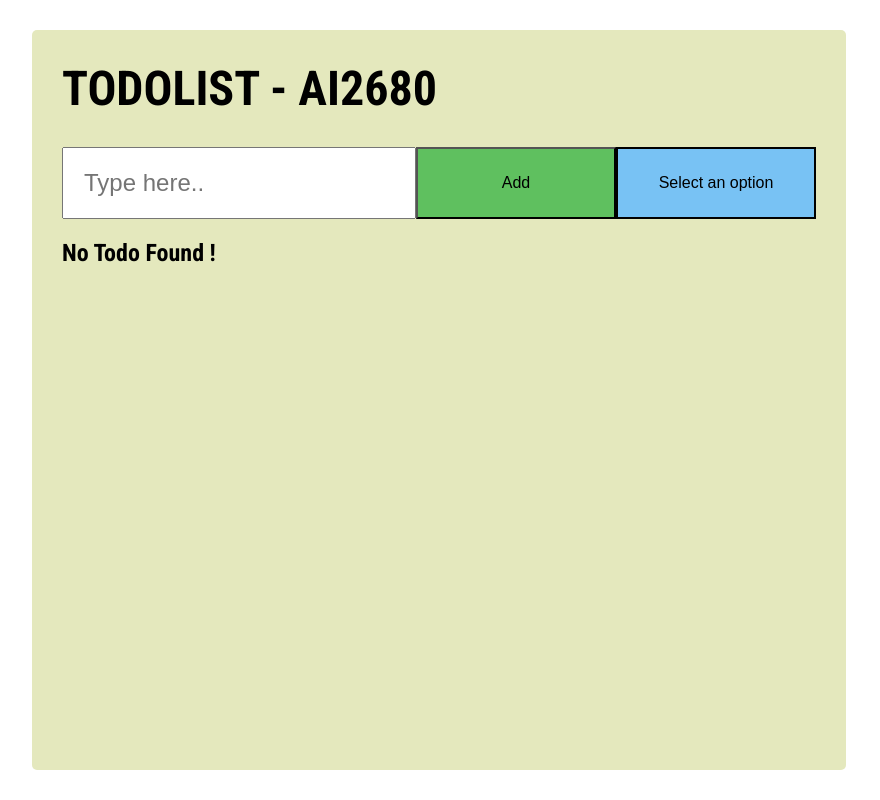
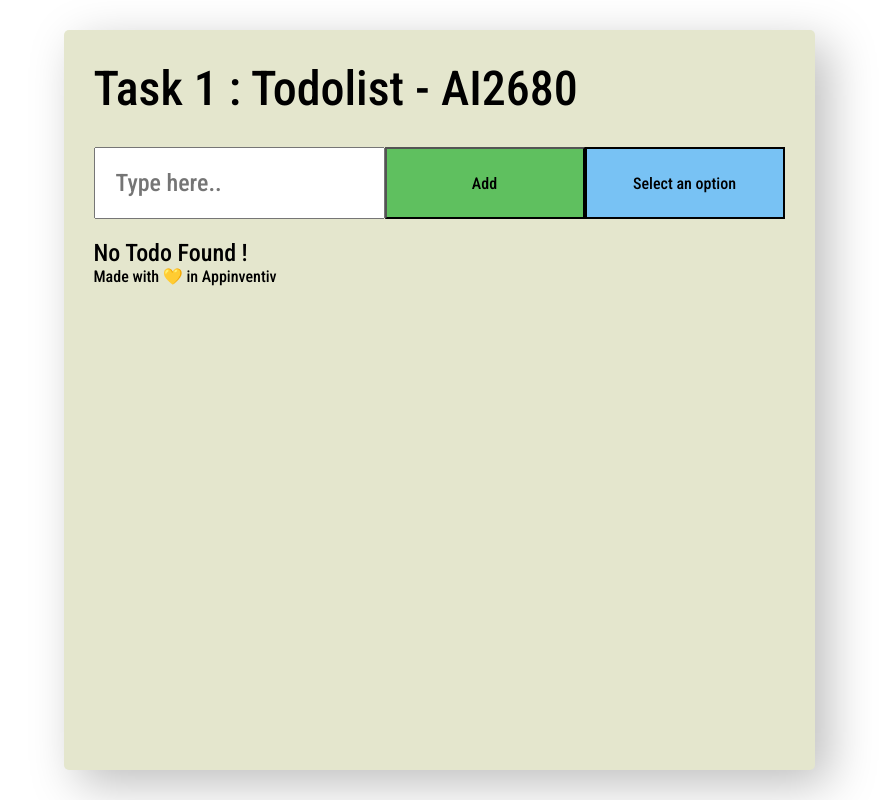
Before and after one commit to vishal-kumawat-appinventiv/task1-todolist, a React (Vite) app: page / in a window 1280 px wide. Shown: the whole page, without its empty margins (201-1081 px from the left). Built offline with nearby package versions, Linux system fonts and the light colour scheme.

Commit message:
footer added

```diff
--- a/src/App.tsx
+++ b/src/App.tsx
@@ -93,7 +93,7 @@ function App() {
     <>
       <Toaster />
       <div className="main">
-        <h1 className="heading">TODOLIST - AI2680</h1>
+        <h1 className="heading">Task 1 : Todolist - AI2680</h1>
         <div className="topBar">
           <Input value={inputValue} onChange={handleInputChange} />
           <Add onClick={handleAddTodo} />
@@ -115,6 +115,9 @@ function App() {
             ))
           )}
         </div>
+        <div>
+          <h4>Made with 💛 in Appinventiv </h4>
+        </div>
       </div>
     </>
   );
--- a/src/index.css
+++ b/src/index.css
@@ -3,25 +3,27 @@
 * {
   margin: 0;
   padding: 0;
+  font-family: "Roboto Condensed", sans-serif;
+  font-optical-sizing: auto;
+  font-weight: 500;
+  font-style: normal;
 }
 
 :root {
   display: flex;
   align-items: center;
   justify-content: center;
-  font-family: "Roboto Condensed", sans-serif;
-  font-optical-sizing: auto;
-  font-weight: 200;
-  font-style: normal;
 }
 
 .main {
   margin: 30px;
-  background-color: #e4e8bd;
+  background-color: #e4e6cd;
   padding: 30px;
   border-radius: 5px;
   min-height: 85vh;
   min-width: 50vw;
+  box-shadow: 14px 14px 48px #bebebe,
+    -14px -14px 48px #ffffff;
 }
 
 .topBar {
```
